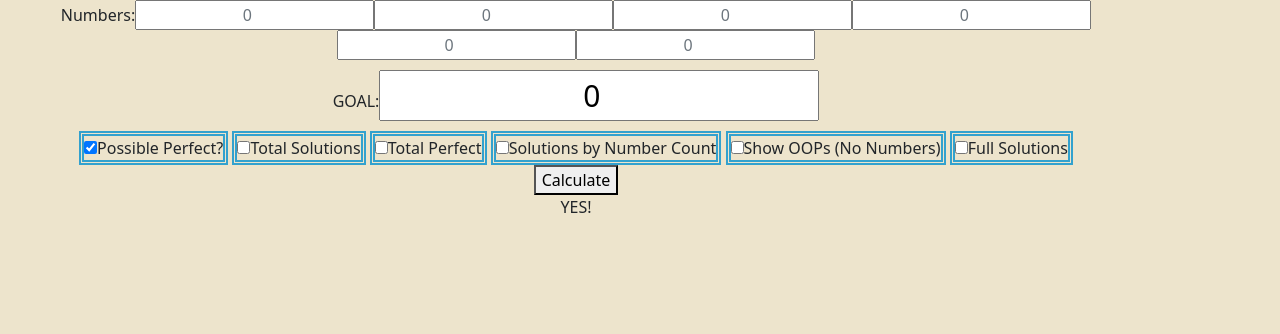
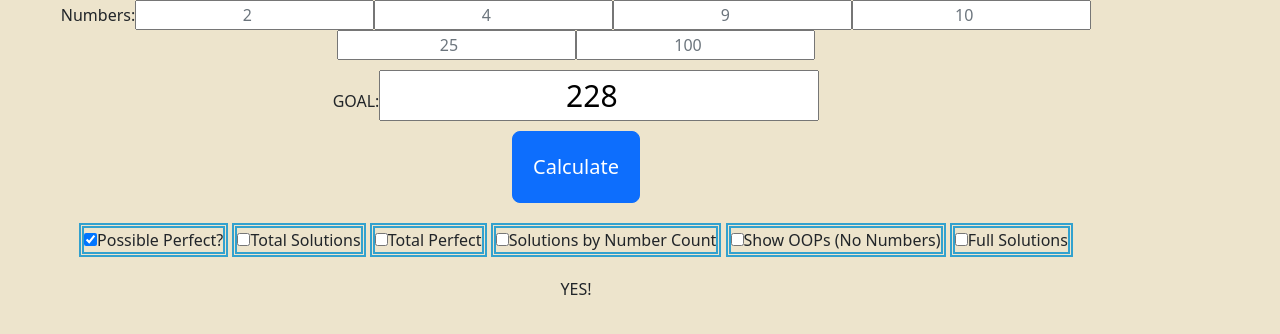
Before and after one commit to trudwick/trudwick.github.io, a plain HTML site: page numble/index.html in a window 1280 px wide. Both pictures are taken after a click on the button "Calculate". Drawn offline with nearby package versions, Linux system fonts and the light colour scheme.

Commit message:
Bug Fixes

```diff
--- a/numble/index.html
+++ b/numble/index.html
@@ -12,15 +12,17 @@
 <body>
 	<div id='nums'>Numbers:</div>
 	<div class='goalb'>GOAL:<input type='number' id='goal'></div>
-	<div>
-		<label><input type="checkbox" class="radio" value="0" name="fooby[1][]" checked/>Possible Perfect?</label>
-		<label><input type="checkbox" class="radio" value="1" name="fooby[1][]"/>Total Solutions</label>
-		<label><input type="checkbox" class="radio" value="2" name="fooby[1][]"/>Total Perfect</label>
-		<label><input type="checkbox" class="radio" value="3" name="fooby[1][]" />Solutions by Number Count</label>
-		<label><input type="checkbox" class="radio" value="4" name="fooby[1][]" />Show OOPs (No Numbers)</label>
-		<label><input type="checkbox" class="radio" value="5" name="fooby[1][]" />Full Solutions</label>
+	<div><button class='btn btn-primary btn-lg calc' onclick = 'clicked()'>Calculate</button></div>
+
+	<div class='calc'>
+		<label><input type="checkbox" class="radio" placeholder=0 value="0" name="fooby[1][]" checked/>Possible Perfect?</label>
+		<label><input type="checkbox" class="radio" placeholder=0 value="1" name="fooby[1][]"/>Total Solutions</label>
+		<label><input type="checkbox" class="radio" placeholder=0 value="2" name="fooby[1][]"/>Total Perfect</label>
+		<label><input type="checkbox" class="radio" placeholder=0 value="3" name="fooby[1][]" />Solutions by Number Count</label>
+		<label><input type="checkbox" class="radio" placeholder=0 value="4" name="fooby[1][]" />Show OOPs (No Numbers)</label>
+		<label><input type="checkbox" class="radio" placeholder=0 value="5" name="fooby[1][]" />Full Solutions</label>
 	</div>
-	<div><button onclick = 'clicked()'>Calculate</button></div>
+
 	<div id='out'></div>
 </body>
 </html>
--- a/numble/script.js
+++ b/numble/script.js
@@ -9,16 +9,17 @@ var dispStrs = {}
 
 //build the initial numbers
 function buildNums(){
-  // let defVals = [4,6,25,50,75,100]
-  let defVals = [0,0,0,0,0,0]
-  let goalInit = 0;//350
+  let defVals = [2,4,9,10,25,100]
+  let goalInit = 228
   for(let i=0; i<6; i++){
     inp = document.createElement('input')
     inp.type='number'
     $('#nums').append(inp)
     inp.classList.add("numinp");
     inp.classList.add("text-secondary");
-    inp.value = defVals[i]
+    if(i< defVals.length )
+      inp.value = defVals[i]
+
   }
   $("#goal").val(goalInit)
 }
@@ -72,40 +73,45 @@ function solve(nums,goal){
     fullSolutions[z]=[]
   }
   // console.log(goal)
+  var true_table=[-1,-1,-1,-1,-1,-1]
   for(let z=0; z<6; z++){
     let prev = nums[z]
-    nums[z]=null
-    find(nums,goal,prev.toString(),prev)
+    true_table[z]=0
+    find(nums,goal,prev.toString(),prev, true_table,1)
+    true_table[z]=-1
   }
 }
 
 //Recursively run each operation.
-function find(nums,goal,build_up, cur_ans){
+function find(nums,goal,build_up, cur_ans, true_table, numberOrder){
   //if we found it, save it and quit
-  let numNonNulls=numNums(nums);
+  // if (true_table[1]==0)
+  //   console.log(nums,build_up,goal,cur_ans,true_table,numberOrder)
+  let numNonNulls=numNums(true_table);
   if (goal==cur_ans){
-    const ct = (6-numNonNulls)
-    fullSolutions[ct].push(build_up)
-    return;
+    console.log("YAY",build_up)
+    // const ct = (6-numNonNulls)
+    fullSolutions[numNonNulls].push(build_up)
+    // return;
   }
 
   for (let z=0; z<nums.length; z++){
     //make sure this number is there
-    if(nums[z]==null){
+    if(true_table[z]!=-1){
       continue;
     }
     //save current number (to repopulate later), then null it out.
     const cur_num = nums[z]
-    nums[z]=null;
+    true_table[z]=numberOrder;
 
     //same logic for each: build the string, calculate the answer, and recur
     let nextBuildStr = build_up+"+"+cur_num
     let nextAns = cur_ans+cur_num
-    find( nums,goal,nextBuildStr,nextAns)
+    find( nums,goal,nextBuildStr,nextAns,true_table,numberOrder+1)
 
     nextBuildStr = build_up+"-"+cur_num
     nextAns = cur_ans-cur_num
-    find( nums,goal,nextBuildStr,nextAns)
+    find( nums,goal,nextBuildStr,nextAns,true_table,numberOrder+1)
 
     let hasOper = build_up.includes("+") || build_up.includes("-");
     if (hasOper)
@@ -113,7 +119,7 @@ function find(nums,goal,build_up, cur_ans){
     else
       nextBuildStr = build_up+"*"+cur_num
     nextAns = cur_ans*cur_num
-    find( nums,goal,nextBuildStr,nextAns)
+    find( nums,goal,nextBuildStr,nextAns,true_table,numberOrder+1)
 
 
     if (hasOper)
@@ -121,10 +127,10 @@ function find(nums,goal,build_up, cur_ans){
     else
       nextBuildStr = build_up+"/"+cur_num
     nextAns = cur_ans/cur_num
-    find( nums,goal,nextBuildStr,nextAns)
+    find( nums,goal,nextBuildStr,nextAns,true_table,numberOrder+1)
 
     //put cur_num back in the array so we can use it in future recurrings
-    nums[z]=cur_num;
+    true_table[z]=-1;
   }
 }
 
@@ -132,7 +138,7 @@ function find(nums,goal,build_up, cur_ans){
 function numNums(arr){
   let n = 0;
   for(let z=0; z<arr.length; z++){
-    if(arr[z]!=null){
+    if(arr[z]!=-1){
       n++;
     }
   }
--- a/numble/style.css
+++ b/numble/style.css
@@ -27,3 +27,6 @@ input[type=number]{
 .goalb{
   padding:10px;
 }
+.calc{
+  padding:20px;
+}
```
